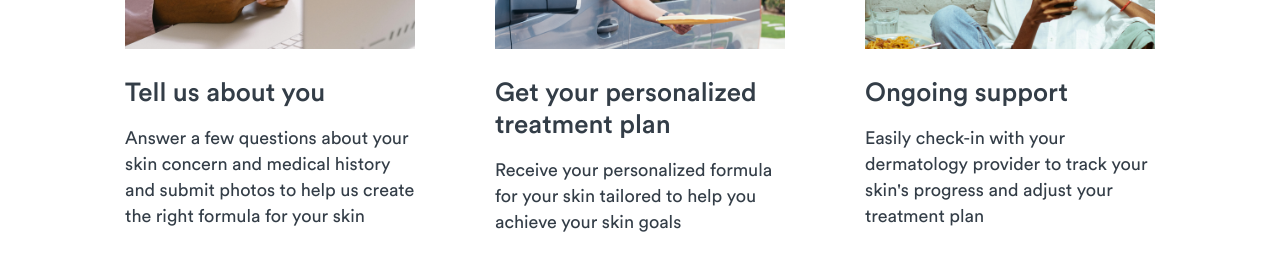
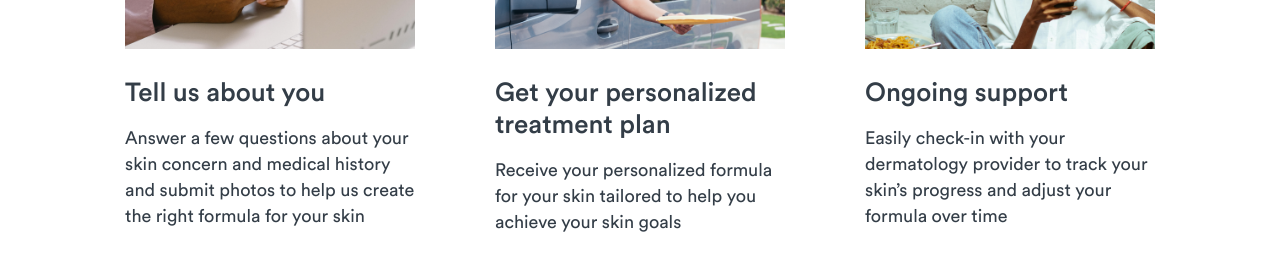
Before and after one commit to georgeanya/skeen-web, a Next.js app: page / in a window 1280 px wide. Shown: the part 1860-2139 px from the top of the page. Built offline with nearby package versions, Linux system fonts and the light colour scheme.

Commit message:
updated internal link

```diff
--- a/components/section2.tsx
+++ b/components/section2.tsx
@@ -80,14 +80,13 @@ const Section2 = () => {
               </p>
             </div>
             <p className="text-base md:text-[18px] md:leading-[26px] leading-[22px] text-[#333D47] mt-2 md:mt-4">
-              Easily check-in with your dermatology provider to track your
-              skin&apos;s progress and adjust your treatment plan
+              Easily check-in with your dermatology provider to track your skin’s progress and adjust your formula over time
             </p>
           </div>
         </div>
       </div>
       <div className="md:mt-[60px] mt-10">
-        <Link href="https://docs.google.com/forms/d/e/1FAIpQLSek0GpD3HYeD6VRRTr_nP-r5--4r_GoeL-m_XkUfoJ1mxWTUw/viewform">
+        <Link href="/all-conditions">
           <SkeenButton className="text-sm md:text-base md:leading-5 font-medium">
             Get my formula now
           </SkeenButton>
```
